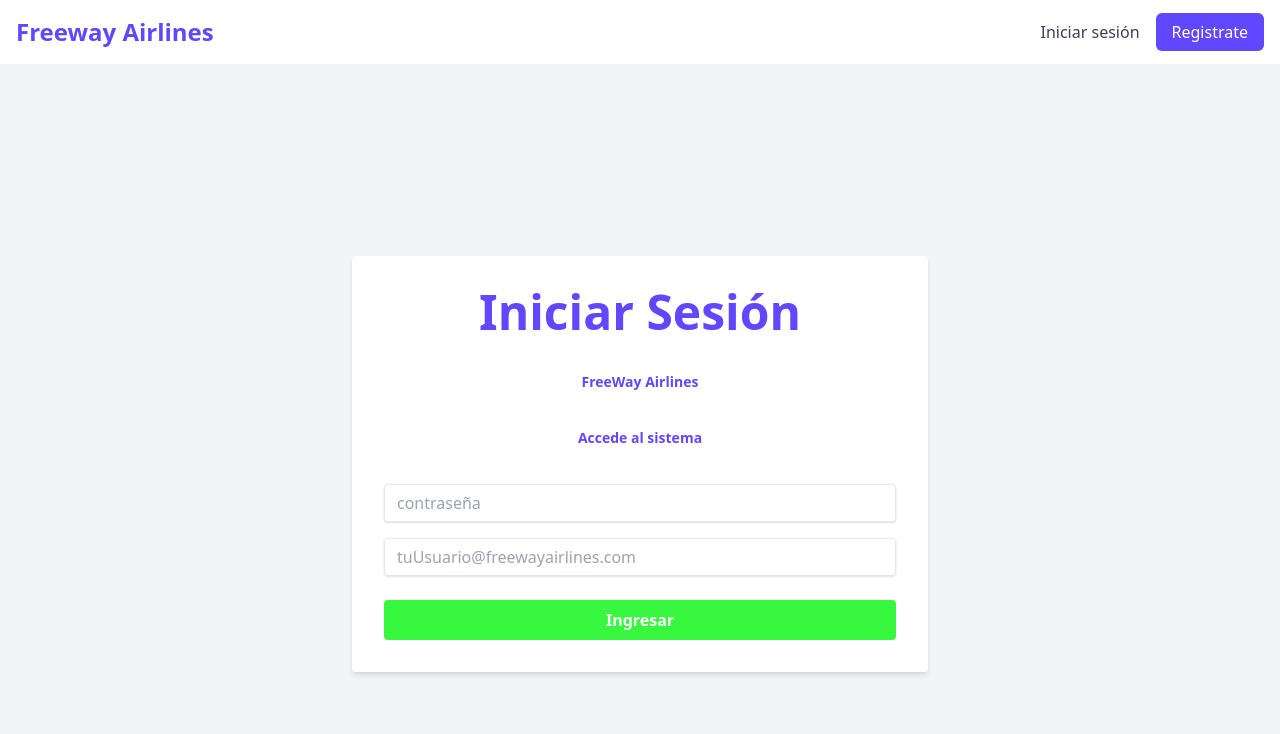
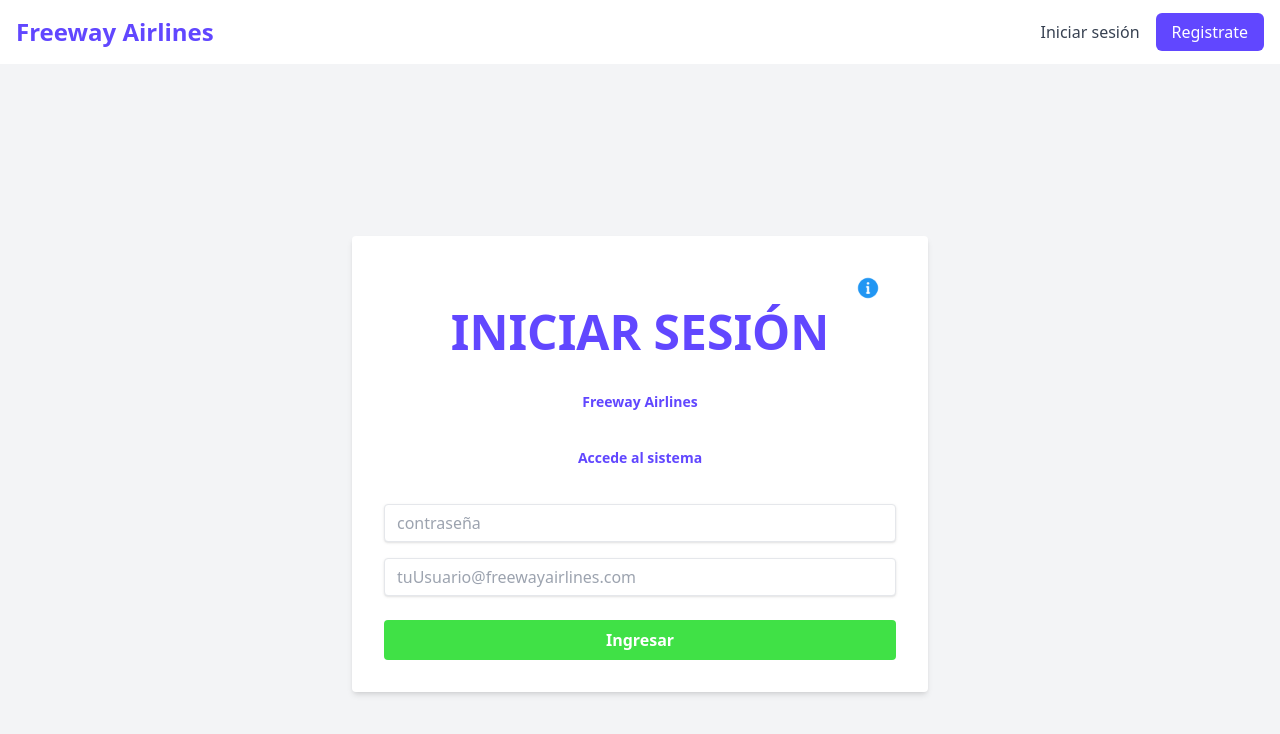
Before and after one commit to Carlos-jim/freeway, a React (Create React App) app: page /login in a window 1280 px wide. Shown: the top 734 px of the page. Built offline with nearby package versions, Linux system fonts and the light colour scheme.

Commit message:
Add tooltips in login form and register

```diff
--- a/package.json
+++ b/package.json
@@ -11,6 +11,7 @@
     "react-router-dom": "^6.25.1",
     "react-scripts": "5.0.1",
     "react-toastify": "^10.0.5",
+    "react-tooltip": "^5.27.1",
     "react-transition-group": "^4.4.5",
     "web-vitals": "^2.1.4"
   },
--- /dev/null
+++ b/src/components/tooltip.jsx
@@ -0,0 +1,22 @@
+import React from "react";
+import { Tooltip } from "react-tooltip";
+import info from '../public/information.png';
+import "react-tooltip/dist/react-tooltip.css";
+
+const Tooltips = ({ content, tooltipId = "info-tooltip", place = "top", effect = "solid" }) => {
+  return (
+    <div className="flex justify-end">
+      {/* Tooltip Button */}
+      <button
+        data-tooltip-id={tooltipId}
+        data-tooltip-content={content}
+        className="text-white font-bold py-2 px-4 rounded-full"
+      >
+        <img src={info} alt="Info" className="w-6 h-6" />
+      </button>
+      <Tooltip id={tooltipId} place={place} effect={effect} />
+    </div>
+  );
+};
+
+export default Tooltips;
--- a/src/view/login.jsx
+++ b/src/view/login.jsx
@@ -4,6 +4,7 @@ import { ToastContainer, toast } from "react-toastify";
 import "react-toastify/dist/ReactToastify.css";
 import InputAuth from "../components/input-auth";
 import NavbarAuth from "../components/navbarAuth";
+import Tooltips from "../components/tooltip";
 
 const notify = () => toast.success("Inicio de sesión exitoso");
 
@@ -12,28 +13,28 @@ const Login = () => {
     <div>
       <NavbarAuth />
       <div className="flex items-center justify-center min-h-screen bg-gray-100">
-        <div className="bg-white p-8 rounded shadow-md w-full max-w-xs md:max-w-md lg:max-w-lg xl:max-w-xl">
+        <div className="relative bg-white p-8 rounded shadow-md w-full max-w-xs md:max-w-md lg:max-w-lg xl:max-w-xl">
+          <Tooltips content="Para iniciar sesión debes ingresar correo y contraseña previamente registrados" />
           <h1
             className="text-5xl font-bold text-center bg-clip-text text-transparent mb-9"
             style={{
               color: "#6147FF",
             }}
           >
-            Iniciar Sesión
+            INICIAR SESIÓN
           </h1>
           <form>
-          <h2
+            <h2
               className="block text-gray-800 text-sm font-bold mb-2 text-center mb-9"
               style={{ color: "#6147FF" }}
             >
-              FreeWay Airlines
+              Freeway Airlines
             </h2>
             <InputAuth />
             <div className="flex items-center justify-center">
               <button
-                className="bg-blue-500 hover:bg-blue-700 text-white font-bold py-2 px-4 rounded focus:outline-none focus:shadow-outline w-full"
+                className="bg-success-color-btn hover:bg-hover-success-color-btn text-white font-bold py-2 px-4 rounded focus:outline-none focus:shadow-outline w-full"
                 type="button"
-                style={{ background: "#37F83F" }}
                 onClick={notify}
               >
                 Ingresar
--- a/src/view/register.jsx
+++ b/src/view/register.jsx
@@ -4,6 +4,7 @@ import { ToastContainer, toast } from "react-toastify";
 import "react-toastify/dist/ReactToastify.css";
 import InputAuth from "../components/input-auth";
 import NavbarAuth from "../components/navbarAuth";
+import Tooltips from "../components/tooltip";
 
 const notify = () => toast.success("Registrado exitosamente");
 
@@ -13,13 +14,16 @@ const Login = () => {
       <NavbarAuth />
       <div className="flex items-center justify-center min-h-screen bg-gray-100">
         <div className="bg-white p-8 rounded shadow-md w-full max-w-xs md:max-w-md lg:max-w-lg xl:max-w-xl">
+          <Tooltips
+             content="Para registrarse, ingrese su correo electronico y contraseña"
+          />
           <h1
             className="text-5xl font-bold text-center bg-clip-text text-transparent mb-9"
             style={{
               color: "#6147FF",
             }}
           >
-            Registrate
+            REGISTRATE
           </h1>
           <form>
             <h2
```
Also changed, not shown: src/public/information.png (added), 1 other file (tests, documents, lock files or other folders).
